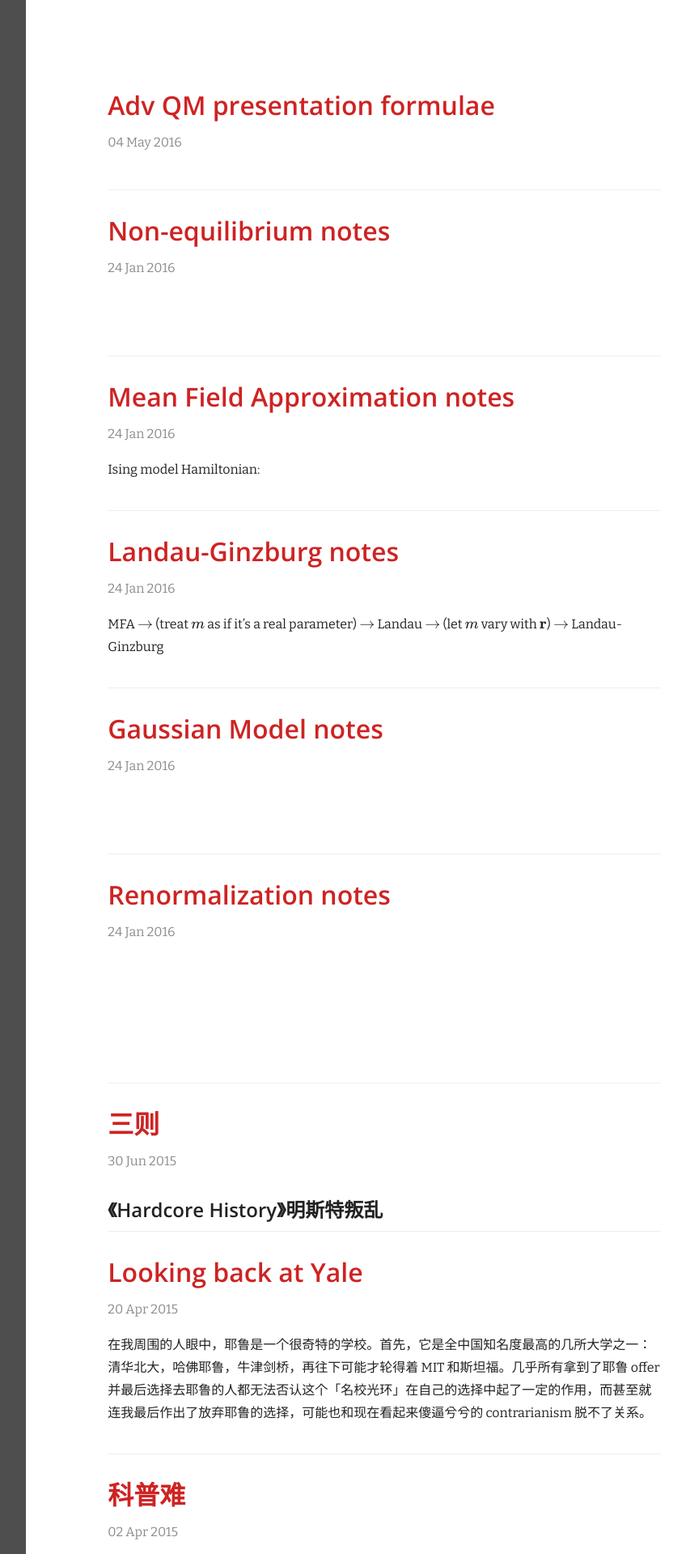
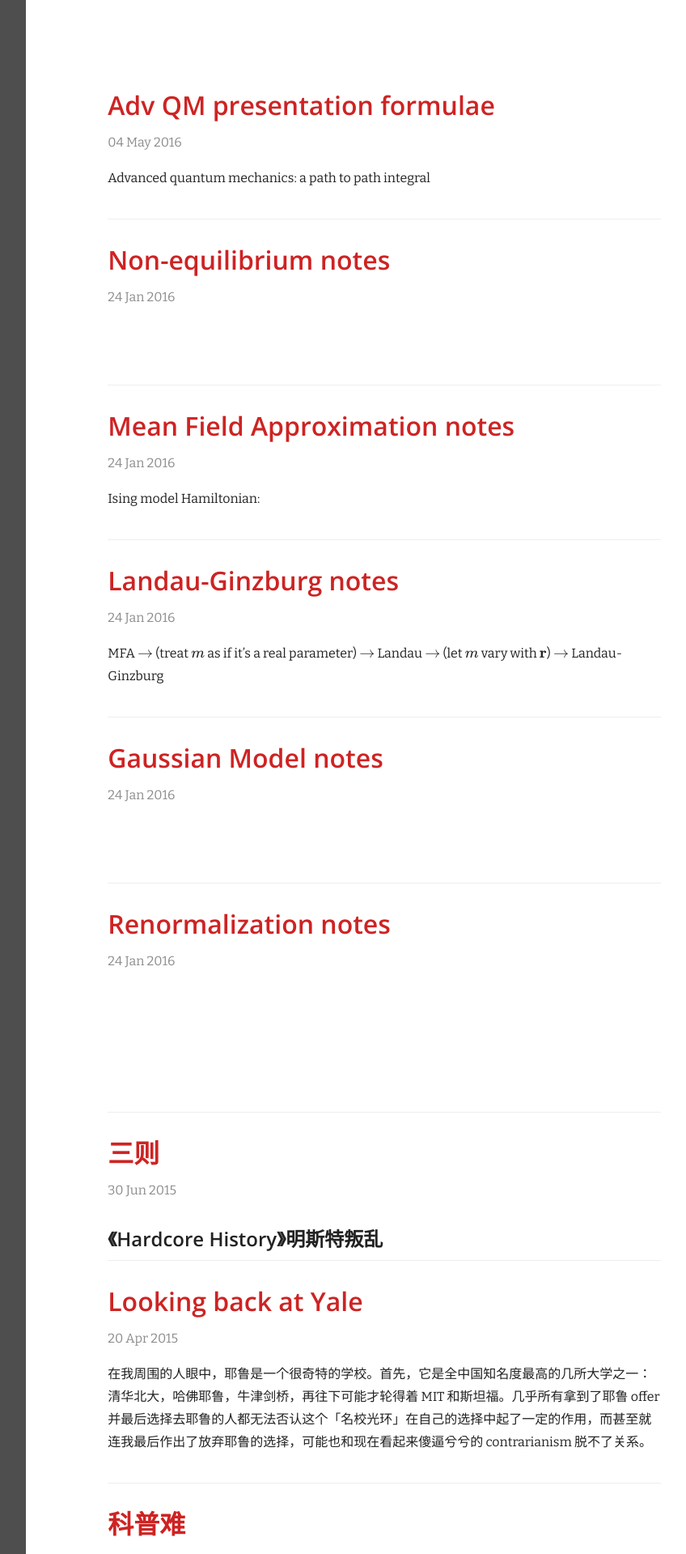
Before and after one commit to gaberber/gaberber.github.io, a Jekyll site: the page built from index.html, in a window 1280 px wide. Shown: the top 1919 px of the page at 81% size, without its empty margins (416-1264 px from the left). Built offline with Jekyll 4.4.1, drawn with Linux system fonts in a browser that asks for light colours; nearby versions of some CDN libraries; formulas are drawn with MathJax 3; some of the changed text lies outside the part shown; grey boxes are pictures that could not be loaded.

Commit message:
changed post to make it appear on site

```diff
--- a/_posts/2016-05-04-Adv-QM-presentation.md
+++ b/_posts/2016-05-04-Adv-QM-presentation.md
@@ -3,6 +3,8 @@ layout: post
 title:  "Adv QM presentation formulae"
 date:   2016-05-04 19:37:00
 ---
+
+Advanced quantum mechanics: a path to path integral
 
 $$\newcommand{\ket}[1]{| #1 \rangle}$$
 
```
